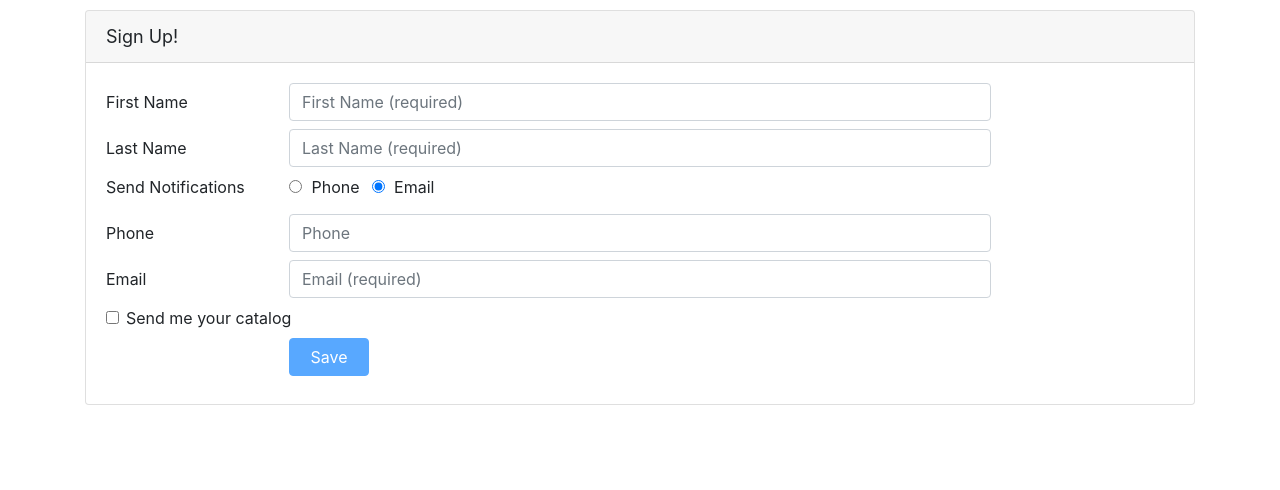
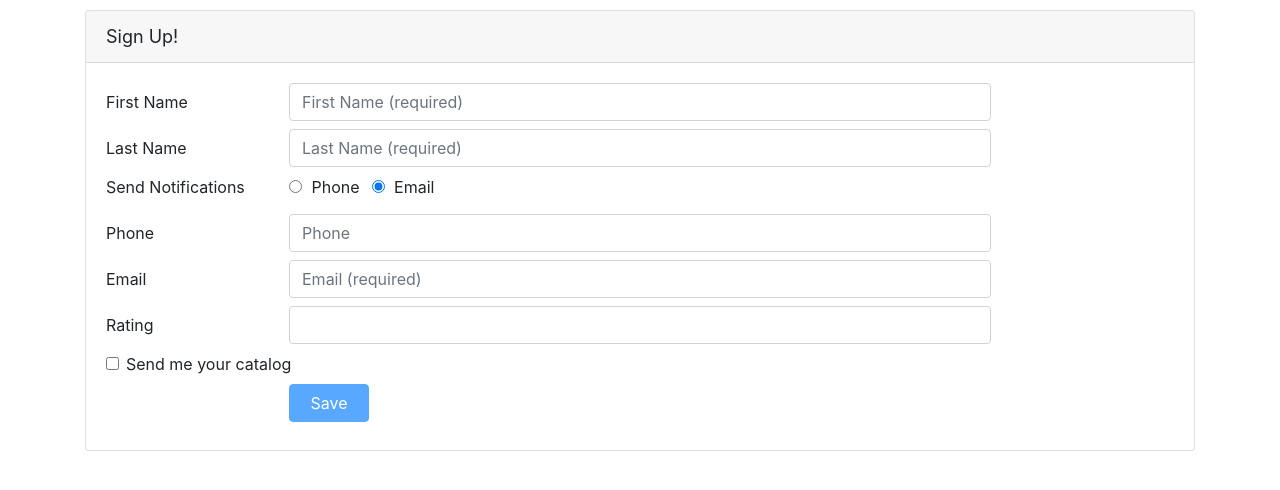
Before and after one commit to Luis-Angulo/angular-reactive-forms, an Angular app: page / in a window 1280 px wide. Shown: the top 490 px of the page. Built offline with nearby package versions, Linux system fonts and the light colour scheme.

Commit message:
Custom validator rating

```diff
--- a/src/app/customers/customer.component.html
+++ b/src/app/customers/customer.component.html
@@ -134,6 +134,28 @@
             </span>
             <span *ngIf="form.get('email').errors?.email">
               Please enter a valid email address.
+            </span>
+          </span>
+        </div>
+      </div>
+
+      <div class="form-group row mb-2">
+        <div class="col-md-2 col-form-label" for="ratingId">Rating</div>
+        <div class="col-md-8">
+          <input
+            class="form-control"
+            id="ratingId"
+            type="number"
+            formControlName="rating"
+            [ngClass]="{
+              'is-invalid':
+                (form.get('rating').touched || form.get('rating').dirty) &&
+                !form.get('rating').valid
+            }"
+          />
+          <span class="invalid-feedback">
+            <span *ngIf="form.get('rating').errors?.range">
+              Please rate your experience from 1 to 5.
             </span>
           </span>
         </div>
--- a/src/app/customers/customer.component.ts
+++ b/src/app/customers/customer.component.ts
@@ -1,7 +1,20 @@
 import { Component, OnInit } from '@angular/core';
-import { FormBuilder, FormGroup, Validators } from '@angular/forms';
+import {
+  AbstractControl,
+  FormBuilder,
+  FormGroup,
+  Validators,
+} from '@angular/forms';
 
 import { Customer } from './customer';
+
+// the custom rating validator
+function ratingRange(c: AbstractControl): { [key: string]: boolean } | null {
+  if (c.value !== null && (isNaN(c.value) || c.value < 1 || c.value > 5)) {
+    return { range: true };
+  }
+  return null;
+}
 
 @Component({
   selector: 'app-customer',
@@ -30,6 +43,7 @@ export class CustomerComponent implements OnInit {
       phone: [defaults.phone],
       email: [defaults.email, [Validators.required, Validators.email]],
       notification: [defaults.notification],
+      rating: [defaults.rating, ratingRange], // using the ratingRange custom validator fn
       sendCatalog: [defaults.sendCatalog],
       address: this.buildAddressGroup(),
     });
@@ -50,7 +64,7 @@ export class CustomerComponent implements OnInit {
 
   setNotification(notificatonType: string): void {
     const control = this.form.controls.phone;
-    if(notificatonType === 'phone'){
+    if (notificatonType === 'phone') {
       control.setValidators(Validators.required);
     } else {
       control.clearValidators();
--- a/src/app/customers/customer.ts
+++ b/src/app/customers/customer.ts
@@ -5,6 +5,7 @@ export class Customer {
     public lastName = '',
     public phone = '',
     public email = '',
+    public rating = null,
     public notification = 'email',
     public sendCatalog = false,
     public addressType = 'home',
```
